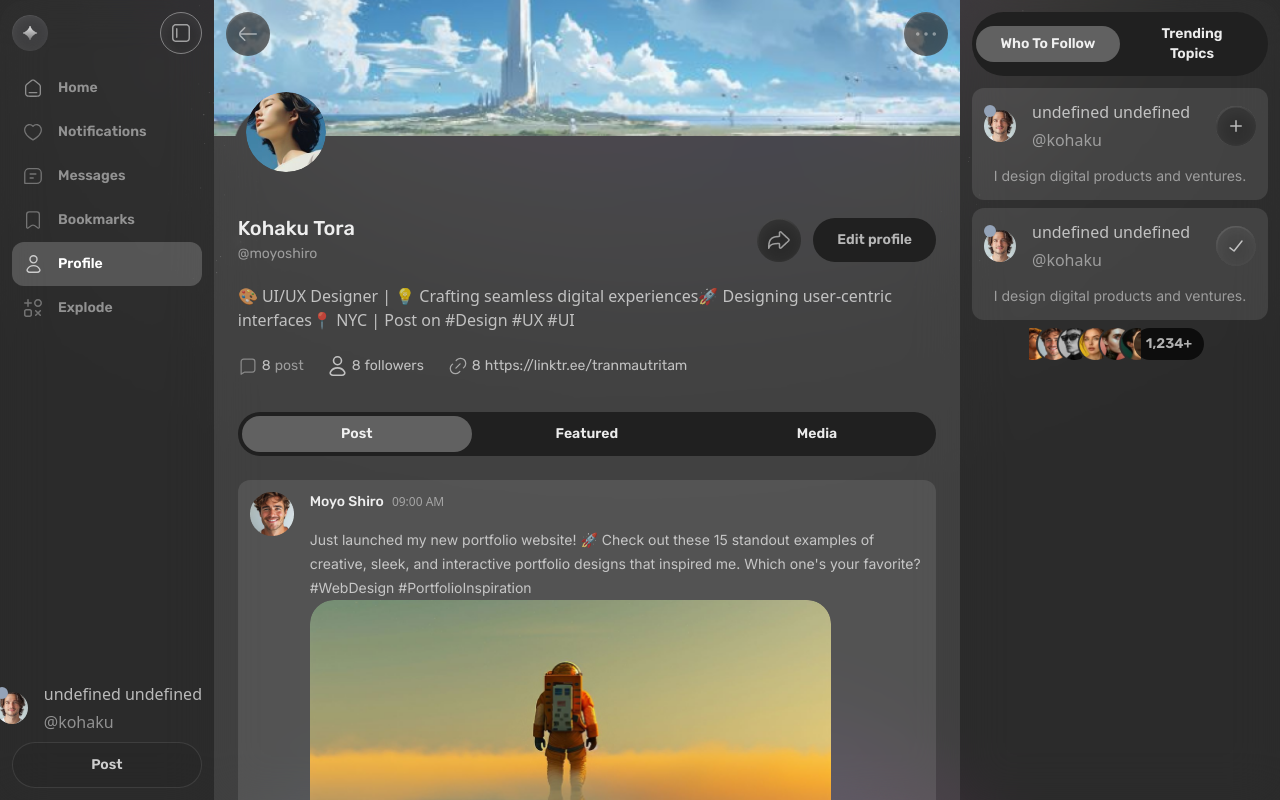
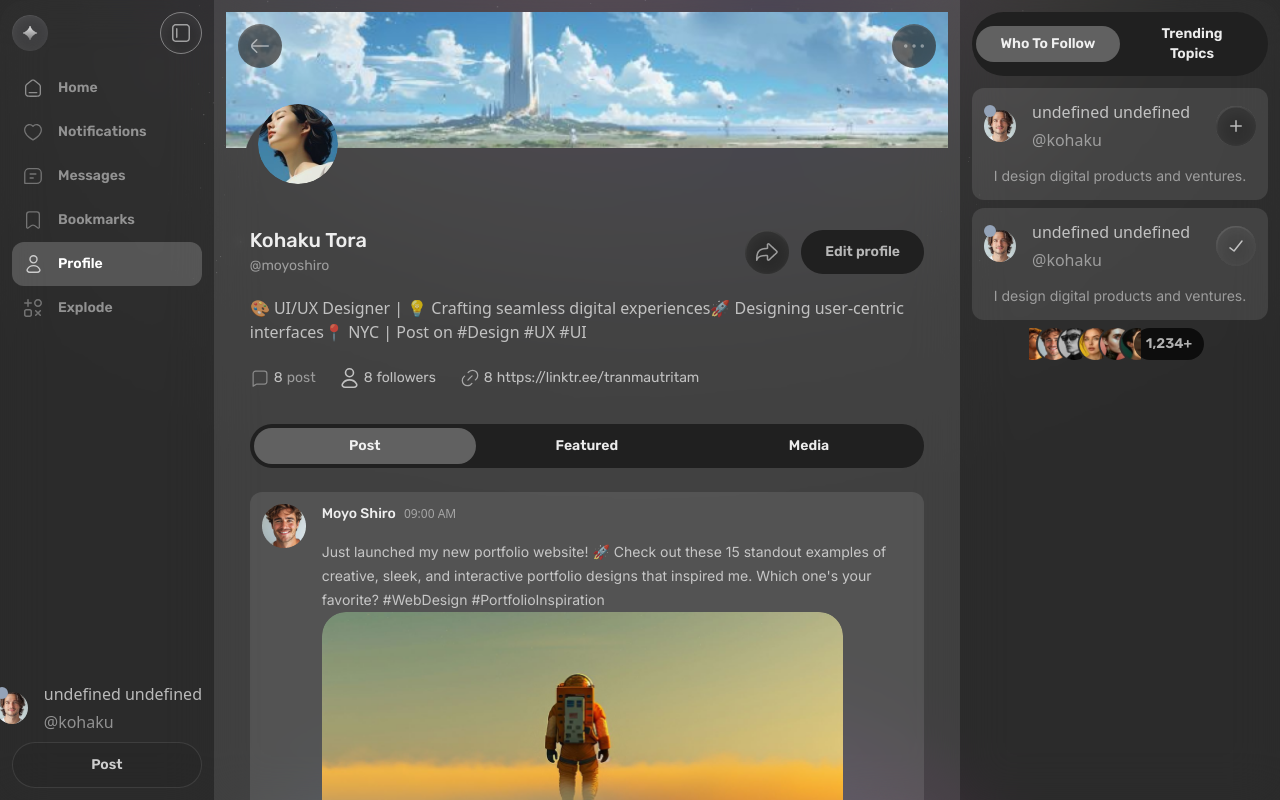
Before and after one commit to TranDanh1122/Bento_chat, a React (Vite) app: page /profile in a window 1280 px wide. Built offline with nearby package versions, Linux system fonts and the light colour scheme; a web font is replaced by a local one.

Commit message:
update layout

```diff
--- a/src/pages/Profile.tsx
+++ b/src/pages/Profile.tsx
@@ -7,15 +7,14 @@ import { AppState } from "../redux/store";
 import PostItem from "../components/PostItem";
 import { v4 } from "uuid";
 import Input2 from "../components/Input2";
+import Layout from "../Layout/Layout";
 export default function Profile(): React.JSX.Element {
     const [viewing, setViewing] = React.useState<string>("posts")
     const { posts } = useSelector((state: AppState) => state.home)
     const { user } = useSelector((state: AppState) => state.auth)
     const [edit, setEdit] = React.useState<boolean>(false)
     return (<>
-        <div className="container mb:max-w-none w-full h-full min-h-[100vh] flex rounded-[3rem] " >
-            <Sidebar />
-            <main className="w-auto min-w-[58%] h-full min-h-full bg-bsColor/15  backdrop-blur-xl  overflow-hidden">
+        <Layout>
             <div className="w-full h-[17vh] bg-[url(/images/profile.png)] bg-no-repeat bg-center p-3 bg-[100%,100%] ">
                 <div className="flex gap-2 flex-wrap justify-start items-center w-full">
                     <button ><img src="/images/back.svg" className="w-[2.75rem] h-[2.75rem] object-cover" /></button>
@@ -243,8 +242,6 @@ export default function Profile(): React.JSX.Element {
 
                 </div>}
             </div>
-            </main >
-            <RightBar />
-        </div >
+        </Layout>
     </>)
 }
```
Lines whose indentation alone changed are shown as unchanged.
